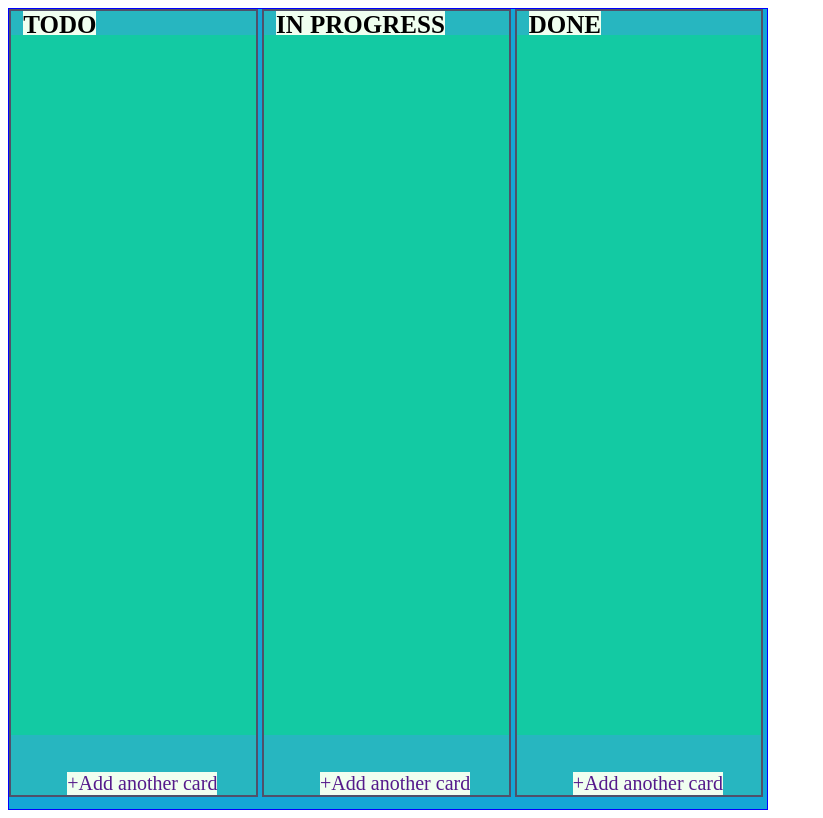
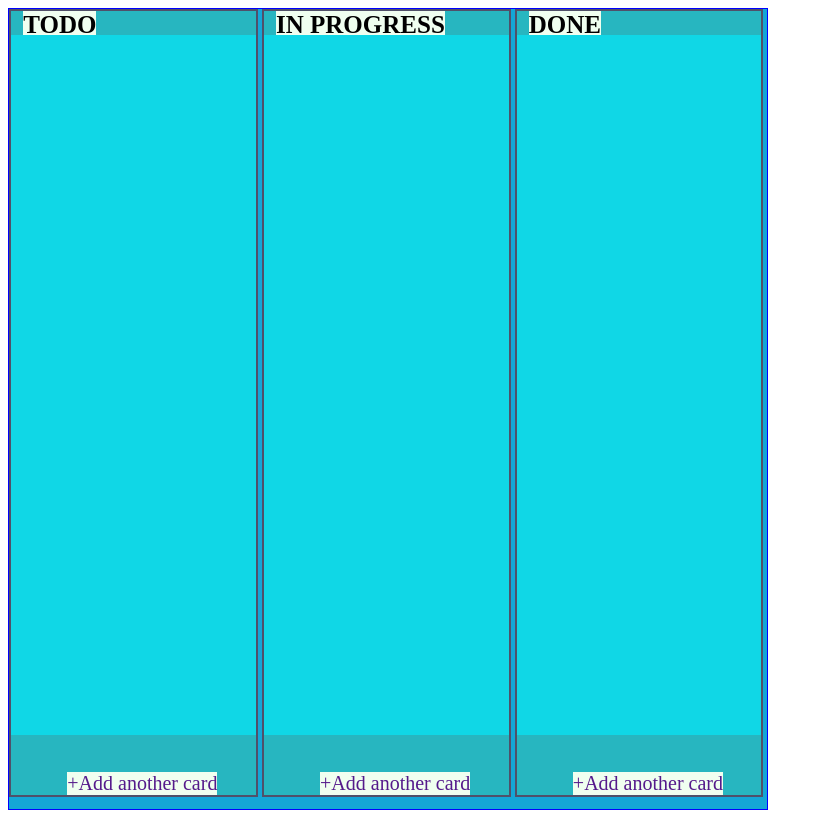
Before and after one commit to Alina-Gilmutdinova/TRELLO, a website built with webpack: page src/index.html in a window 1280 px wide. Shown: the whole page, without its empty margins (0-823 px from the left). Built offline with nearby package versions, Linux system fonts and the light colour scheme.

Commit message:
ссылки

```diff
--- a/src/css/style.css
+++ b/src/css/style.css
@@ -26,7 +26,7 @@
     width: 100%;
     height: calc(93% - 30px);
     border: none;
-    background-color: rgb(19, 202, 163);
+    background-color: rgb(16, 215, 230);
     overflow-y: auto;
 }
 
```
Also changed, not shown: README.md.
